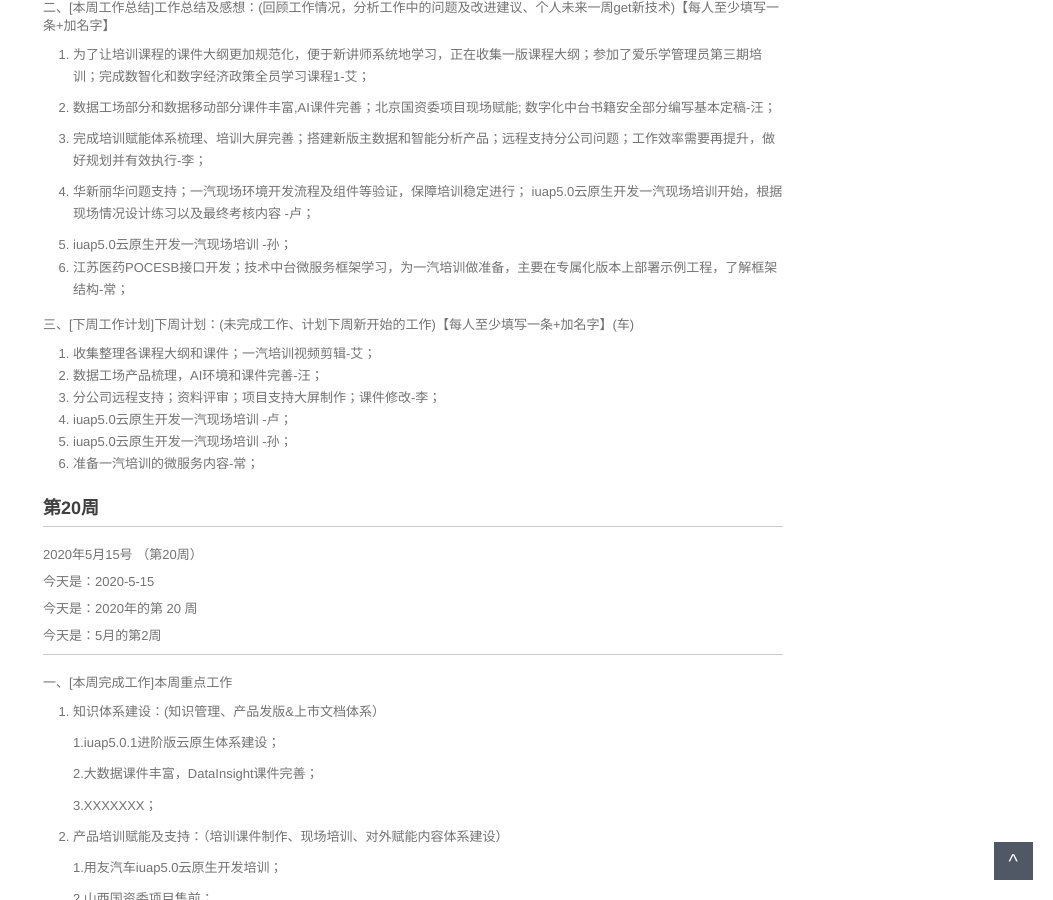
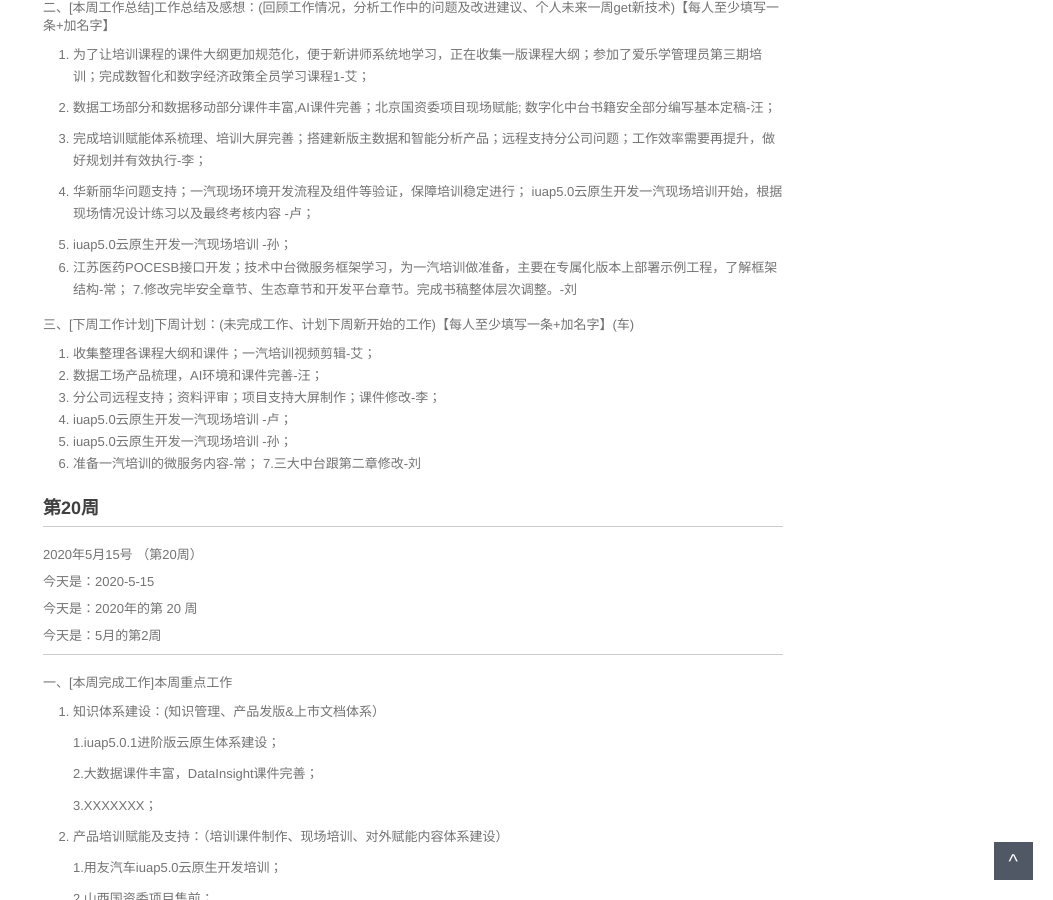
Before and after one commit to walllFlower/blog, a Jekyll site: the page built from 2020-02-28-day_report.md, in a window 1280 px wide and 900 px high, scrolled down 1094 px. Shown: the whole window, without its empty margins (227-1280 px from the left). Built offline with Jekyll 4.4.1, drawn with Linux system fonts in a browser that asks for light colours; comment, search, counter and statistics services are not loaded.

Commit message:
Update 2020-02-28-day_report.md

```diff
--- a/2020-02-28-day_report.md
+++ b/2020-02-28-day_report.md
@@ -74,6 +74,7 @@ categories: 技术运营工作周报
 
 5. iuap5.0云原生开发一汽现场培训 -孙；
 6. 江苏医药POCESB接口开发；技术中台微服务框架学习，为一汽培训做准备，主要在专属化版本上部署示例工程，了解框架结构-常；
+7.修改完毕安全章节、生态章节和开发平台章节。完成书稿整体层次调整。-刘
 
 三、[下周工作计划]下周计划：(未完成工作、计划下周新开始的工作)【每人至少填写一条+加名字】(车)
 
@@ -83,6 +84,7 @@ categories: 技术运营工作周报
 4. iuap5.0云原生开发一汽现场培训 -卢；
 5. iuap5.0云原生开发一汽现场培训 -孙；
 6. 准备一汽培训的微服务内容-常；
+7.三大中台跟第二章修改-刘
 
 
 
```
